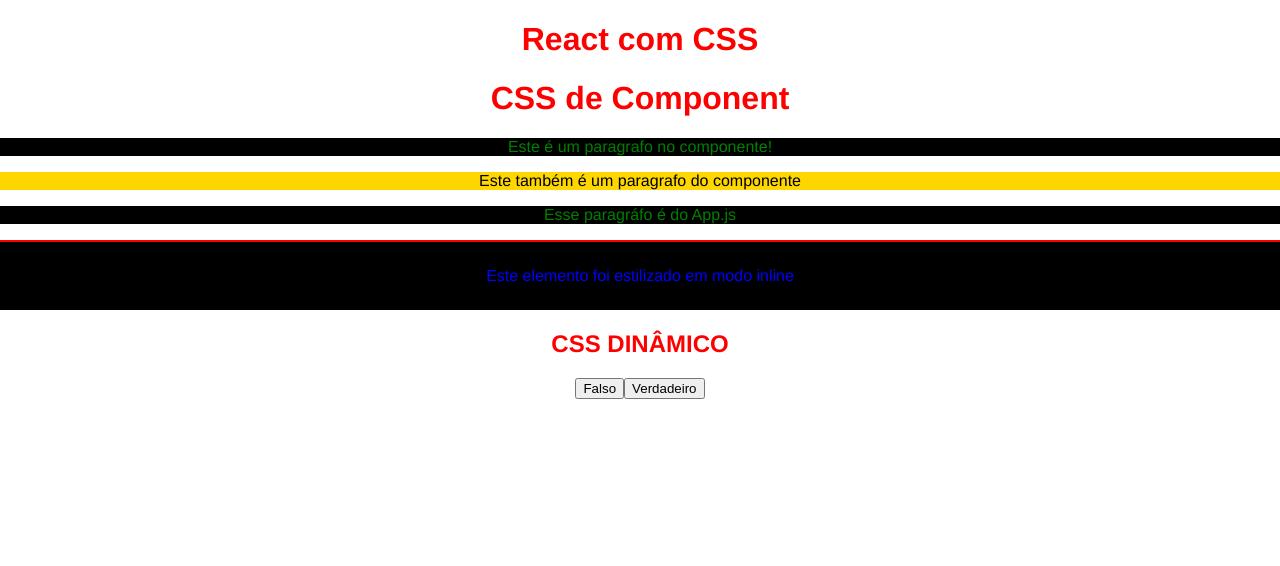
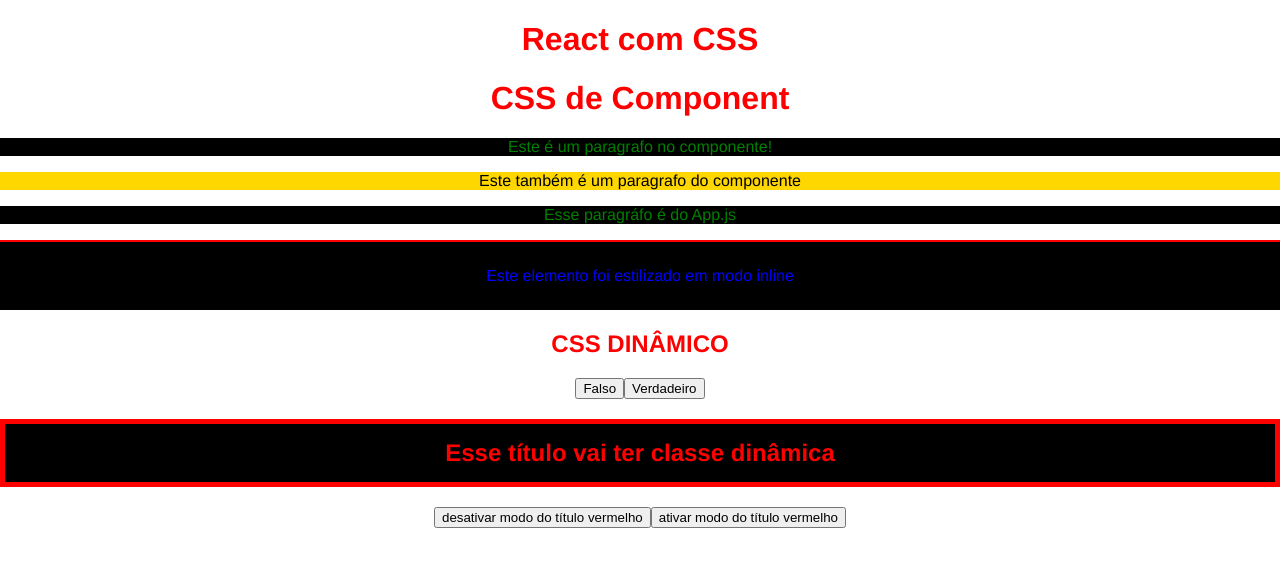
Before and after one commit to allanfenelon/CURSO_REACT, a React (Create React App) app in the folder 4_CSS_REACT/css/: page / in a window 1280 px wide. Shown: the top 566 px of the page. Built offline with nearby package versions, Linux system fonts and the light colour scheme.

Commit message:
classe dinâmica

```diff
--- a/4_CSS_REACT/css/src/App.js
+++ b/4_CSS_REACT/css/src/App.js
@@ -8,6 +8,7 @@
 
 function App() {
   const [valor, setValor] = useState(true)
+  const [redTitle, setRedTitle]= useState(true)
   return (
     <div className="App">
       {/* CSS GLOBAL */}
@@ -23,6 +24,10 @@
       <h2 style={valor ? ({color:'red'}):({color:'blue'})}>CSS DINÂMICO</h2>
       <button onClick={()=> setValor(false)}>Falso</button>
       <button onClick={()=> setValor(true)}>Verdadeiro</button>
+      {/* CLASSE DINÂMICA */}
+      <h2 className={redTitle ? 'red-title' : 'title'}>Esse título vai ter classe dinâmica</h2>
+      <button onClick={() => setRedTitle(false)}>desativar modo do título vermelho</button>
+      <button onClick={() => setRedTitle(true)}>ativar modo do título vermelho</button>
     </div>
   );
 }
--- a/4_CSS_REACT/css/src/index.css
+++ b/4_CSS_REACT/css/src/index.css
@@ -8,3 +8,17 @@
 h1{
   color: red;
 }
+
+.red-title{
+  color: red;
+  background: #000;
+  padding: 15px;
+  border: 5px solid red;
+}
+
+.title{
+  color: green;
+  background: #8488b3;
+  padding: 15px;
+  border: 5px solid green;
+}
```
